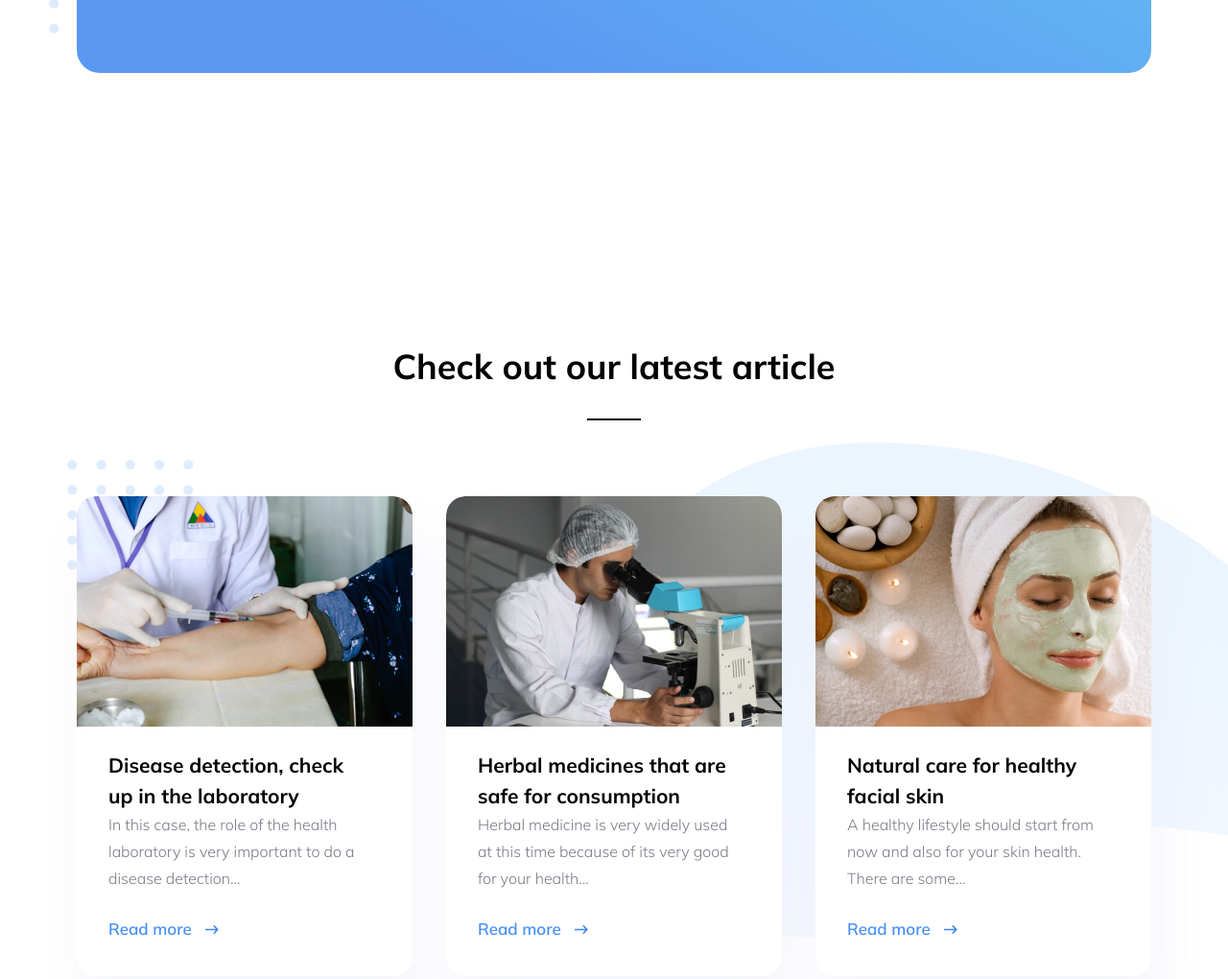
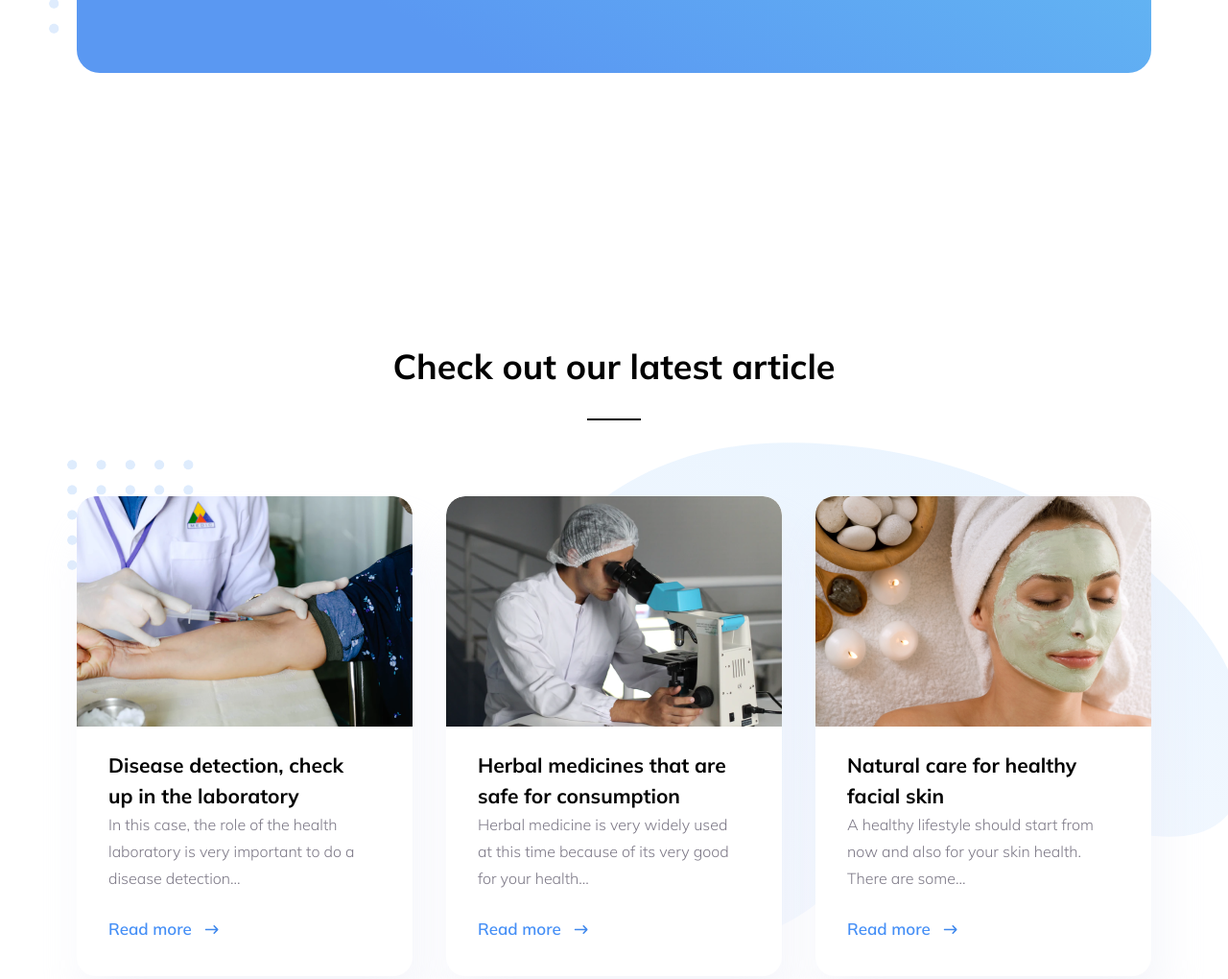
Before and after one commit to KaterinaYurkevich/virtual-healthcare, a plain HTML site: page index.html in a window 1280 px wide. Shown: the part 4093-5113 px from the top of the page at 96% size. Drawn offline with Linux system fonts and the light colour scheme.

Commit message:
Add files via upload

```diff
--- a/src/styles.scss
+++ b/src/styles.scss
@@ -287,7 +287,7 @@
 
     .article {
         padding: 278px 0 202px;
-        background: url(../images/services_back_articles.svg) no-repeat 150% 278px, url(../images/back-dots.svg) no-repeat 100% 105%;
+        background: url(../images/services_back_articles.svg) no-repeat 125% 278px, url(../images/back-dots.svg) no-repeat 100% 105%;
         .article-wrapper {
             background: url(../images/back-dots.svg) no-repeat 0 125px;
             max-width: 1140px;
```
Also changed, not shown: css/styles.css.
